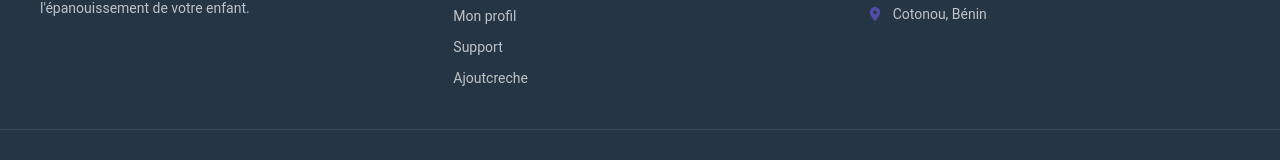
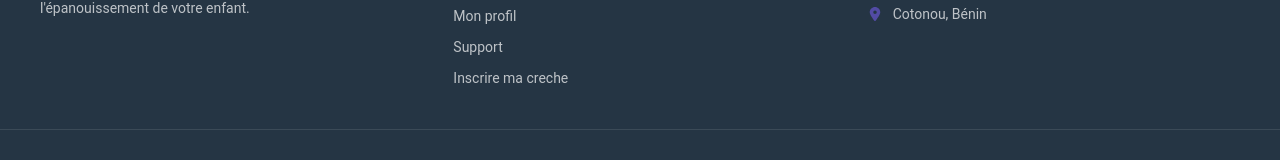
Before and after one commit to PaolaMsh/plateforme-creche, a React (Vite) app: page /accueil in a window 1280 px wide. Shown: the part 4338-4498 px from the top of the page. Built offline with nearby package versions, Linux system fonts and the light colour scheme.

Commit message:
deploy20

```diff
--- a/src/components/footer.jsx
+++ b/src/components/footer.jsx
@@ -23,7 +23,7 @@ const Footer = () => {
                         <li><Link to="/mes-abonnements">Mes abonnements</Link></li>
                         <li><Link to="/profil">Mon profil</Link></li>
                         <li><Link to="/support">Support</Link></li>
-                        <li><Link to="/ajoutcreche">Ajoutcreche</Link></li>
+                        <li><Link to="/ajoutcreche">Inscrire ma creche</Link></li>
 
                     </ul>
                 </div>
```
